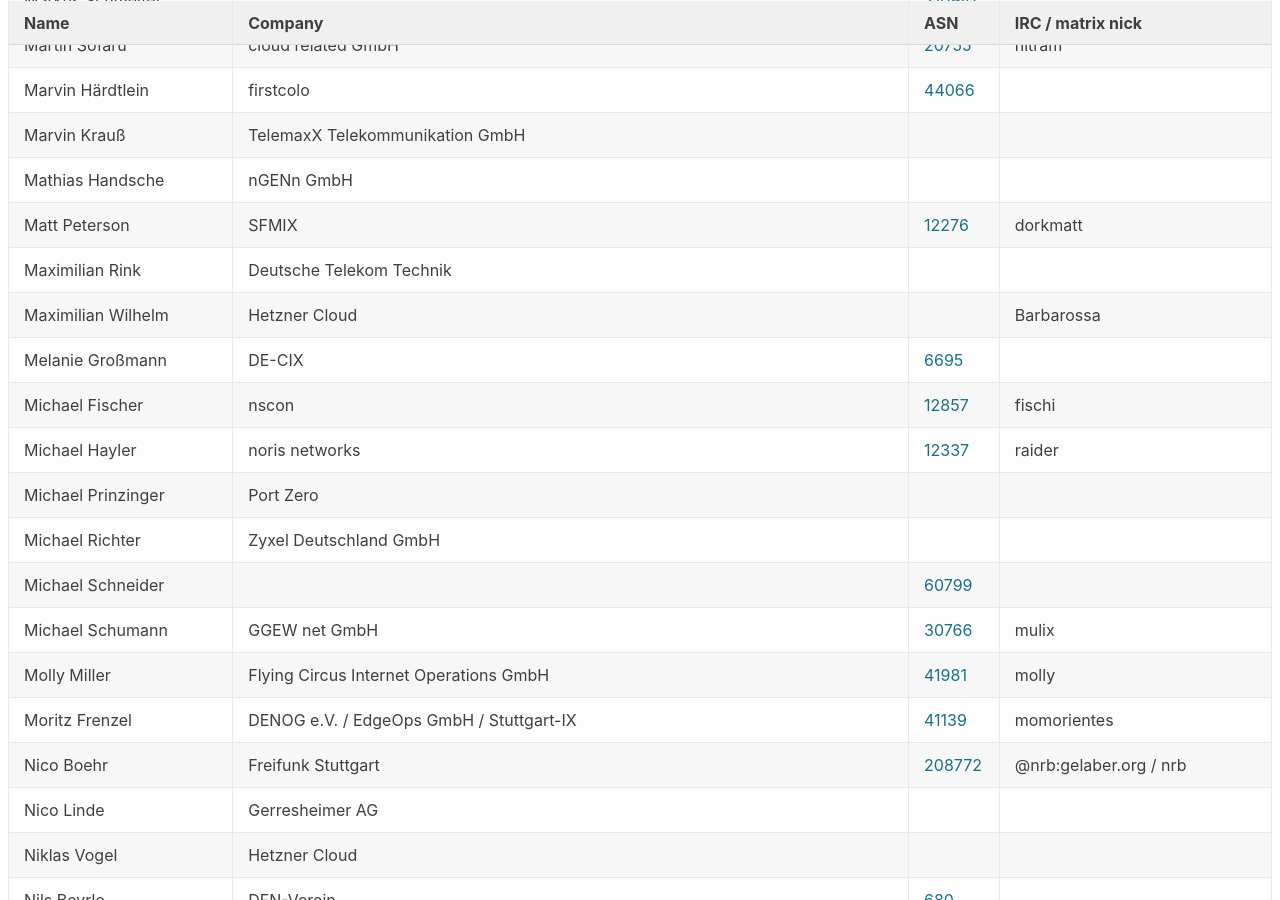
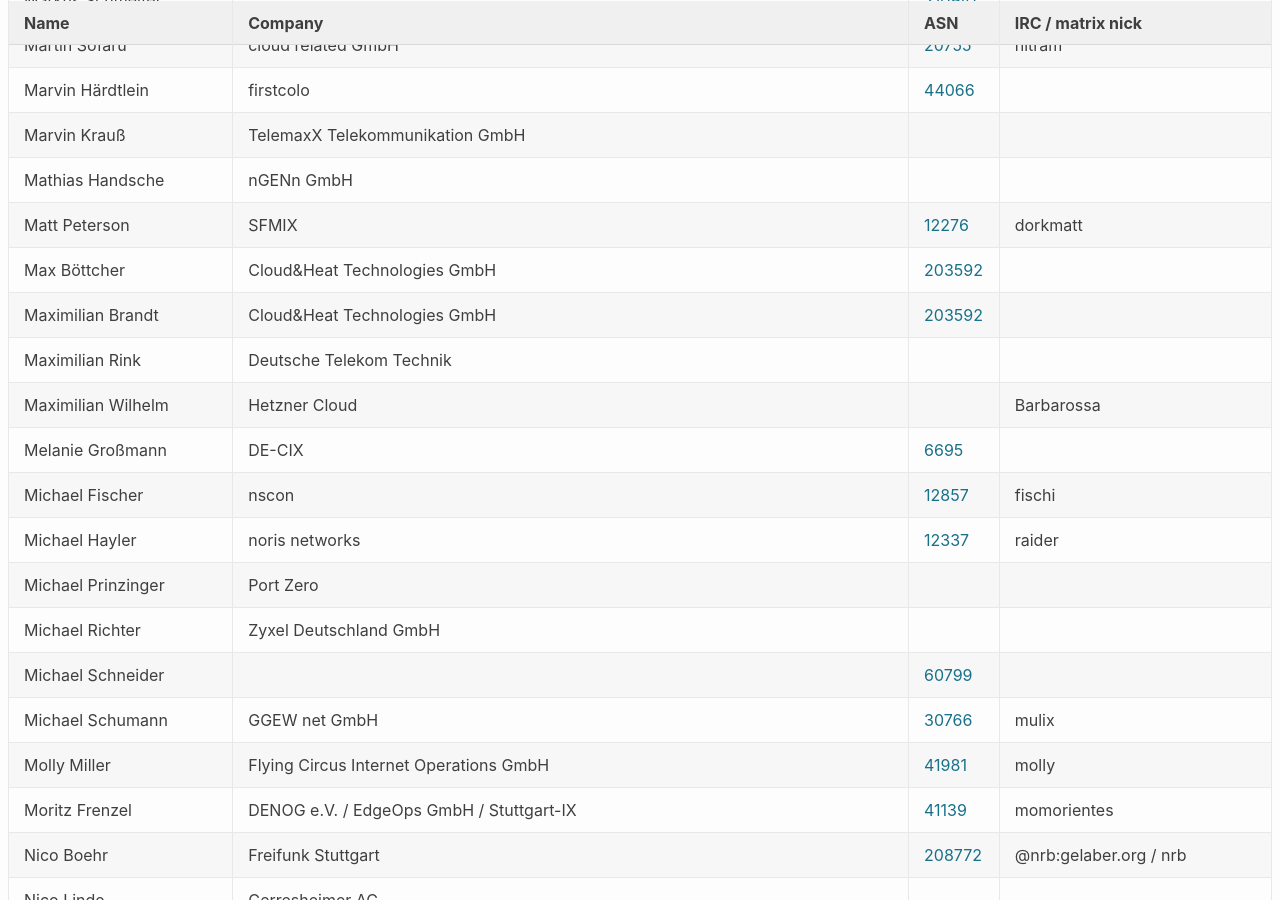
Before and after one commit to denog/pretix-attendeelist, a Jekyll site: the page built from denog17/index.markdown, in a window 1280 px wide and 900 px high, scrolled down 4093 px. Built offline with Jekyll 4.4.1, drawn with Linux system fonts in a browser that asks for light colours.

Commit message:
Latest data: Wed Jun 25 09:49:51 UTC 2025

```diff
--- a/_data/attendees_denog17_onsite.json
+++ b/_data/attendees_denog17_onsite.json
@@ -552,6 +552,18 @@
     "asn": "12276"
   },
   {
+    "name": "Max Böttcher",
+    "company": "Cloud&Heat Technologies GmbH",
+    "irc": null,
+    "asn": "203592"
+  },
+  {
+    "name": "Maximilian Brandt",
+    "company": "Cloud&Heat Technologies GmbH",
+    "irc": null,
+    "asn": "203592"
+  },
+  {
     "name": "Maximilian Rink",
     "company": "Deutsche Telekom Technik",
     "irc": null,
```
